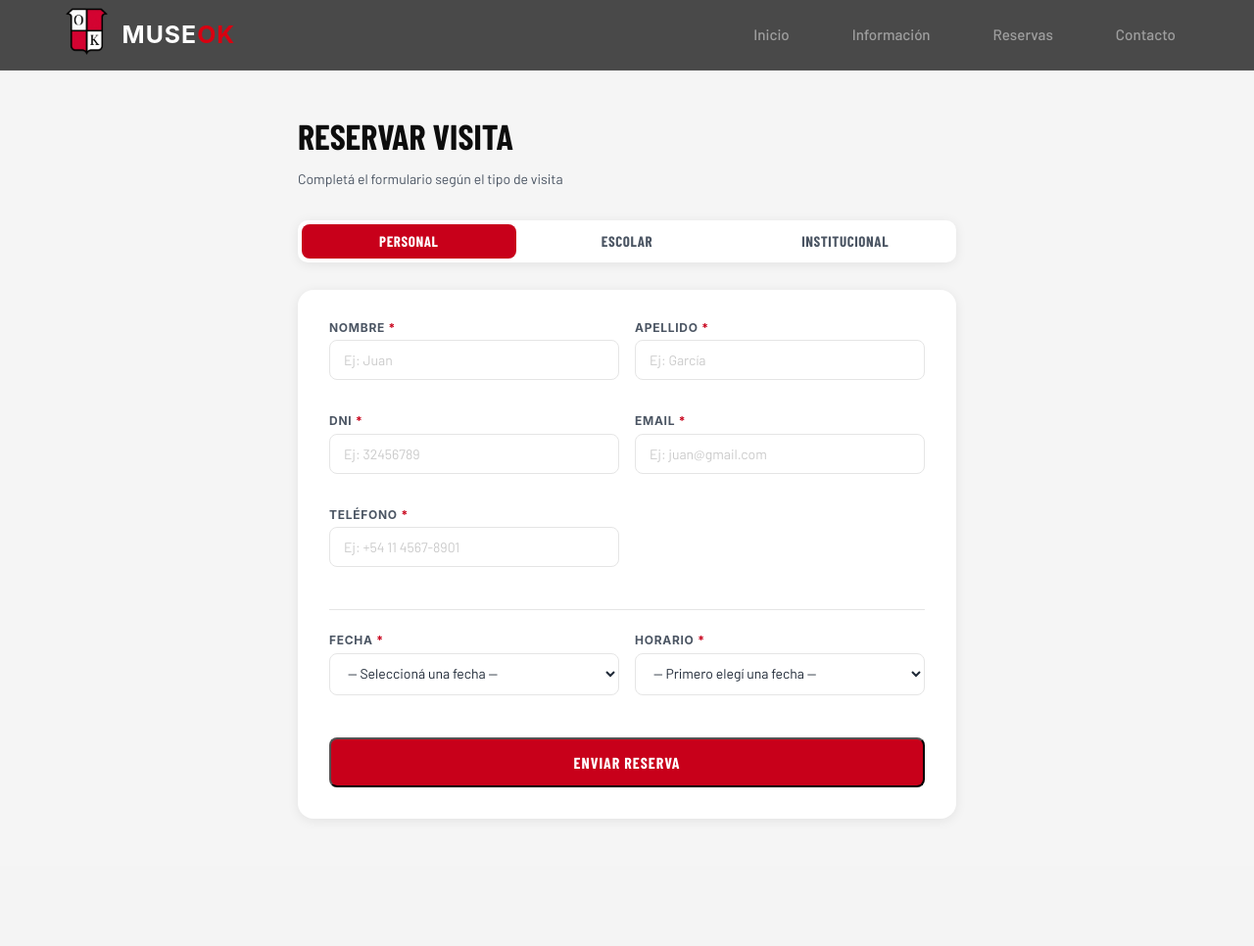
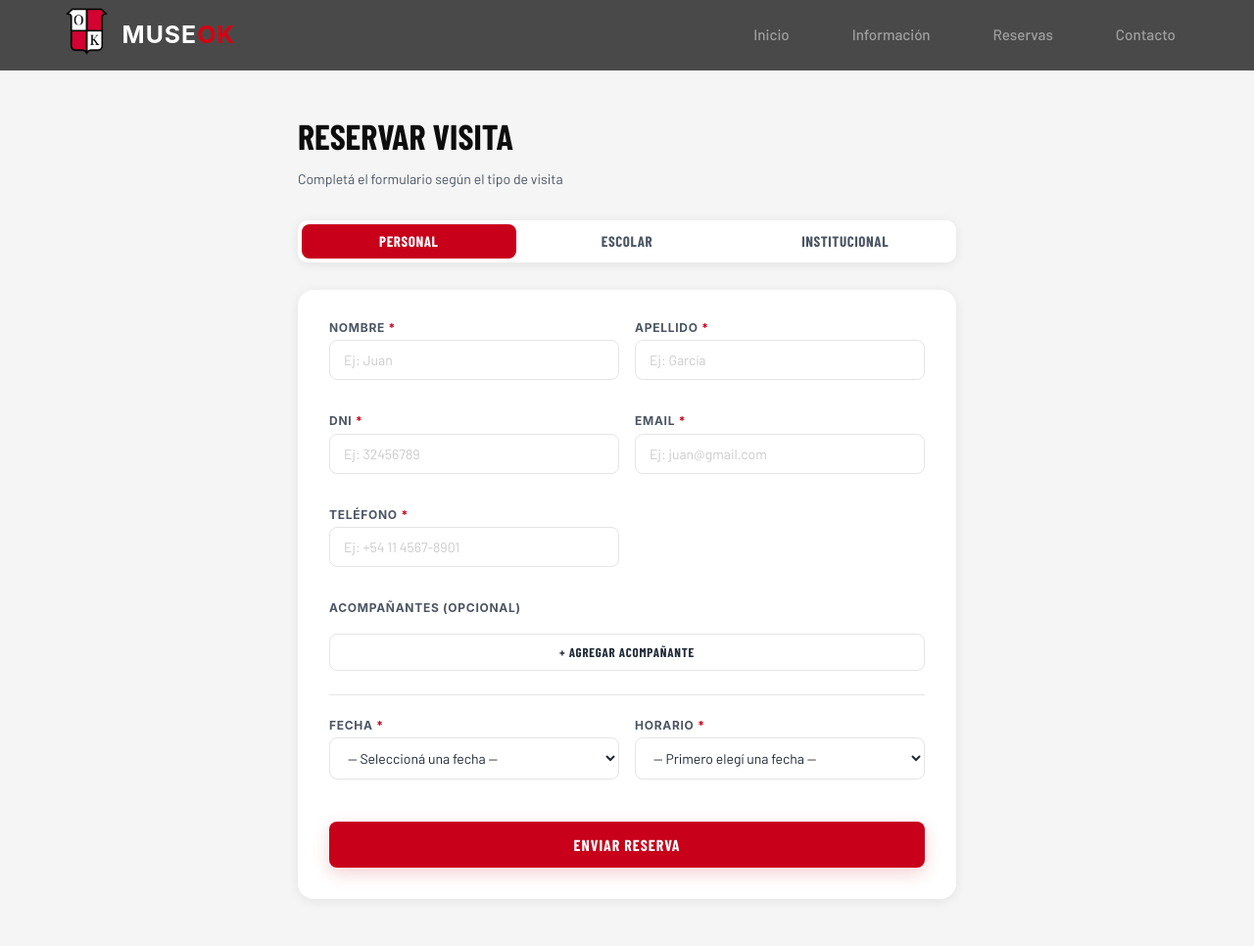
Before and after one commit to ian-nn/Museo-Otto-Krause, a PHP site: page /reservas.html in a window 1280 px wide. Shown: the whole page at 98% size. Before the commit the page ends 804 px from the top, so only its background shows below. Run offline with PHP 8.4, Linux system fonts and the light colour scheme; some web fonts are replaced.

Commit message:
Actualiza vista y lógica de reservas

```diff
--- a/Museo/museo_web/css/styles.css
+++ b/Museo/museo_web/css/styles.css
@@ -1286,6 +1286,7 @@ html {
       --white: #ffffff;
       --gray-100: #f5f5f5;
       --gray-200: #e5e5e5;
+      --gray-300: #d1d5db;
       --gray-700: #4b5563;
       --gray-800: #1f2937;
       --font-display: "Barlow Condensed", sans-serif;
@@ -1484,13 +1485,61 @@ html {
       text-transform: uppercase;
       padding: 14px;
       border-radius: 8px;
+      border: none;
       cursor: pointer;
-      transition: background 0.18s;
+      transition: background 0.18s, box-shadow 0.18s;
       margin-top: 8px;
+      box-shadow: 0 6px 18px rgba(200, 0, 26, 0.18);
     }
 
     .btn-submit:hover {
       background: #a80016;
+      box-shadow: 0 8px 22px rgba(200, 0, 26, 0.26);
+    }
+
+    .btn-submit:focus-visible,
+    .btn-secondary:focus-visible,
+    .btn-reject:focus-visible,
+    .tab-btn:focus-visible {
+      outline: 2px solid var(--red);
+      outline-offset: 2px;
+    }
+
+    .btn-sm {
+      display: inline-flex;
+      align-items: center;
+      justify-content: center;
+      gap: 6px;
+      border-radius: 8px;
+      padding: 10px 12px;
+      font-family: var(--font-display);
+      font-size: 13px;
+      font-weight: 700;
+      letter-spacing: 0.06em;
+      text-transform: uppercase;
+      cursor: pointer;
+      transition: background 0.18s, border-color 0.18s, color 0.18s;
+    }
+
+    .btn-secondary {
+      background: white;
+      color: var(--gray-800);
+      border: 1px solid var(--gray-200);
+    }
+
+    .btn-secondary:hover {
+      background: var(--gray-100);
+      border-color: var(--gray-300);
+    }
+
+    .btn-reject {
+      background: white;
+      color: var(--red);
+      border: 1px solid var(--red);
+    }
+
+    .btn-reject:hover {
+      background: rgba(200, 0, 26, 0.06);
     }
 
     .reserva-success {
--- a/Museo/museo_web/js/controllers/reservas.js
+++ b/Museo/museo_web/js/controllers/reservas.js
@@ -31,6 +31,12 @@ const availability = {
     const successTitle = document.getElementById('success-title');
     const successText = document.getElementById('success-text');
     const resetBtn = document.getElementById('reset-btn');
+    const addPersonalExtraBtn = document.getElementById('add-personal-extra');
+    const addEscolarExtraBtn = document.getElementById('add-escolar-extra');
+    const addInstitucionalExtraBtn = document.getElementById('add-institucional-extra');
+    const personalExtraList = document.getElementById('personal-extra-list');
+    const escolarExtraList = document.getElementById('escolar-extra-list');
+    const institucionalExtraList = document.getElementById('institucional-extra-list');
 
     let currentTab = 'personal';
 
@@ -48,6 +54,7 @@ const availability = {
       updateDateOptions();
       horarioSelect.innerHTML = '<option value="">— Primero elegí una fecha —</option>';
       form.reset();
+      clearExtraRows();
       clearErrors();
     }
 
@@ -72,6 +79,62 @@ const availability = {
       return input ? input.value.trim() : '';
     }
 
+    function clearExtraRows() {
+      if (personalExtraList) personalExtraList.innerHTML = '';
+      if (escolarExtraList) escolarExtraList.innerHTML = '';
+      if (institucionalExtraList) institucionalExtraList.innerHTML = '';
+    }
+
+    function addExtraRow(tabType) {
+      const listMap = {
+        personal: personalExtraList,
+        escolar: escolarExtraList,
+        institucional: institucionalExtraList
+      };
+      const list = listMap[tabType];
+      if (!list) return;
+
+      const index = list.children.length;
+      const row = document.createElement('div');
+      row.className = 'extra-row';
+      row.style.marginTop = '10px';
+      row.style.padding = '10px';
+      row.style.border = '1px dashed var(--gray-200)';
+      row.style.borderRadius = '8px';
+      row.innerHTML = `
+        <div class="form-row" style="margin-bottom:8px;">
+          <div class="form-field">
+            <label class="form-label">Nombre</label>
+            <input class="form-input" type="text" name="${tabType}_extra_nombre_${index}" placeholder="Ej: Ana">
+          </div>
+          <div class="form-field">
+            <label class="form-label">Apellido</label>
+            <input class="form-input" type="text" name="${tabType}_extra_apellido_${index}" placeholder="Ej: Pérez">
+          </div>
+        </div>
+        <div class="form-row" style="margin-bottom:0;">
+          <div class="form-field">
+            <label class="form-label">DNI</label>
+            <input class="form-input" type="text" name="${tabType}_extra_dni_${index}" placeholder="Ej: 30111222">
+          </div>
+          <div class="form-field">
+            <button type="button" class="btn-sm btn-reject remove-extra-btn">Eliminar</button>
+          </div>
+        </div>
+      `;
+      list.appendChild(row);
+    }
+
+    function countExtraRows(tabType) {
+      const listMap = {
+        personal: personalExtraList,
+        escolar: escolarExtraList,
+        institucional: institucionalExtraList
+      };
+      const list = listMap[tabType];
+      return list ? list.querySelectorAll('.extra-row').length : 0;
+    }
+
     function setError(field, message) {
       const errorEl = form.querySelector(`[data-error="${field}"]`);
       const inputEl = form.querySelector(`[name="${field}"]`);
@@ -82,10 +145,22 @@ const availability = {
     function validate() {
       clearErrors();
       let valid = true;
+
       const rules = {
         personal: ['nombre', 'apellido', 'dni', 'email', 'tel'],
         escolar: ['docente_nombre', 'docente_apellido', 'institucion', 'cue', 'alumnos', 'docentes', 'email_institucional', 'tel_institucional'],
         institucional: ['referente_nombre', 'referente_apellido', 'organizacion', 'personas', 'email_institucional2', 'tel_institucional2']
+      };
+
+      const emailFields = {
+        personal: ['email'],
+        escolar: ['email_institucional'],
+        institucional: ['email_institucional2']
+      };
+
+      const numberedFields = {
+        escolar: ['alumnos', 'docentes'],
+        institucional: ['personas']
       };
 
       const fields = rules[currentTab];
@@ -97,15 +172,18 @@ const availability = {
         }
       });
 
+      (emailFields[currentTab] || []).forEach(field => {
+        const value = getFieldValue(field);
+        if (value && !/^[^\s@]+@[^\s@]+\.[^\s@]+$/.test(value)) {
+          setError(field, 'Ingresá un email válido.');
+          valid = false;
+        }
+      });
+
       if (currentTab === 'personal') {
         const dni = getFieldValue('dni');
         if (dni && !/^\d{7,8}$/.test(dni)) {
           setError('dni', 'Ingresá un DNI válido.');
-          valid = false;
-        }
-        const email = getFieldValue('email');
-        if (email && !/^[^\s@]+@[^\s@]+\.[^\s@]+$/.test(email)) {
-          setError('email', 'Ingresá un email válido.');
           valid = false;
         }
       }
@@ -117,6 +195,14 @@ const availability = {
           valid = false;
         }
       }
+
+      (numberedFields[currentTab] || []).forEach(field => {
+        const value = getFieldValue(field);
+        if (value && !/^\d+$/.test(value)) {
+          setError(field, 'Ingresá un número válido.');
+          valid = false;
+        }
+      });
 
       if (!fechaSelect.value) {
         setError('fecha', 'Seleccioná una fecha.');
@@ -153,10 +239,10 @@ const availability = {
       if (!validate()) return;
 
       const peopleCount = currentTab === 'institucional'
-        ? Number(getFieldValue('personas') || 0)
+        ? Number(getFieldValue('personas') || 0) + countExtraRows('institucional')
         : currentTab === 'escolar'
-          ? Number(getFieldValue('alumnos') || 0) + Number(getFieldValue('docentes') || 0)
-          : 1;
+          ? Number(getFieldValue('alumnos') || 0) + Number(getFieldValue('docentes') || 0) + countExtraRows('escolar')
+          : 1 + countExtraRows('personal');
 
       const pending = currentTab === 'institucional' && peopleCount > 30;
       successPanel.classList.add('visible');
@@ -172,6 +258,16 @@ const availability = {
       form.style.display = 'none';
     });
 
+    addPersonalExtraBtn?.addEventListener('click', () => addExtraRow('personal'));
+    addEscolarExtraBtn?.addEventListener('click', () => addExtraRow('escolar'));
+    addInstitucionalExtraBtn?.addEventListener('click', () => addExtraRow('institucional'));
+
+    form.addEventListener('click', (e) => {
+      if (e.target.classList.contains('remove-extra-btn')) {
+        e.target.closest('.extra-row')?.remove();
+      }
+    });
+
     resetBtn.addEventListener('click', () => {
       successPanel.classList.remove('visible');
       form.style.display = 'block';
--- a/Museo/museo_web/reservas.html
+++ b/Museo/museo_web/reservas.html
@@ -73,6 +73,11 @@
               </div>
               <div class="form-field"></div>
             </div>
+            <div class="form-field full" style="margin-top:6px;">
+              <label class="form-label">Acompañantes (opcional)</label>
+              <div id="personal-extra-list"></div>
+              <button type="button" class="btn-sm btn-secondary" id="add-personal-extra" style="margin-top:8px;">+ Agregar acompañante</button>
+            </div>
           </div>
 
           <div class="form-tab-group" data-tab-group="escolar" hidden>
@@ -124,6 +129,11 @@
                 <div class="err-msg" data-error="tel_institucional"></div>
               </div>
             </div>
+            <div class="form-field full" style="margin-top:6px;">
+              <label class="form-label">Docentes acompañantes (opcional)</label>
+              <div id="escolar-extra-list"></div>
+              <button type="button" class="btn-sm btn-secondary" id="add-escolar-extra" style="margin-top:8px;">+ Agregar docente</button>
+            </div>
           </div>
 
           <div class="form-tab-group" data-tab-group="institucional" hidden>
@@ -163,6 +173,11 @@
                 <div class="err-msg" data-error="tel_institucional2"></div>
               </div>
             </div>
+            <div class="form-field full" style="margin-top:6px;">
+              <label class="form-label">Personas que asisten (opcional)</label>
+              <div id="institucional-extra-list"></div>
+              <button type="button" class="btn-sm btn-secondary" id="add-institucional-extra" style="margin-top:8px;">+ Agregar persona</button>
+            </div>
           </div>
 
           <hr class="form-divider">
```
